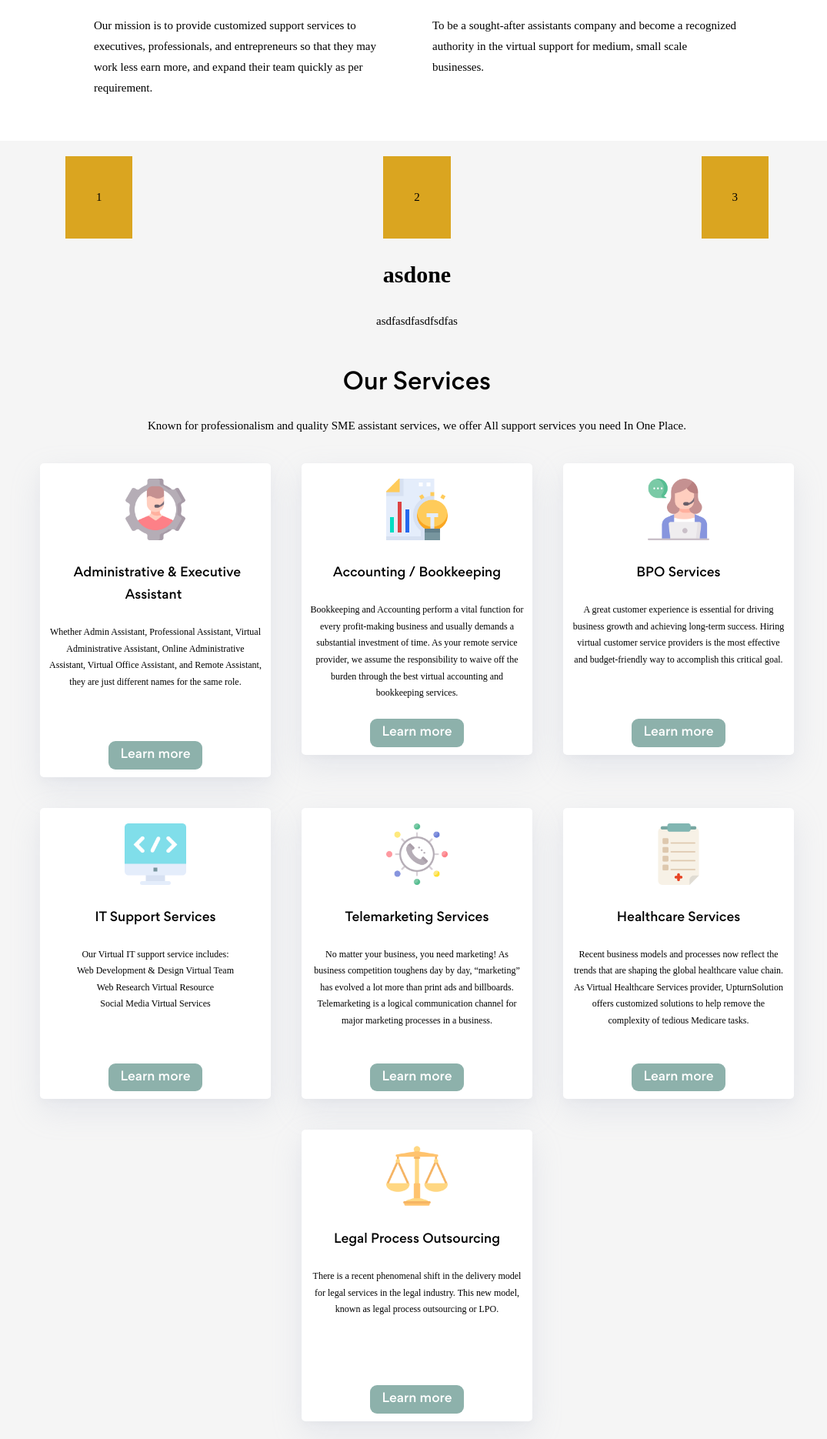
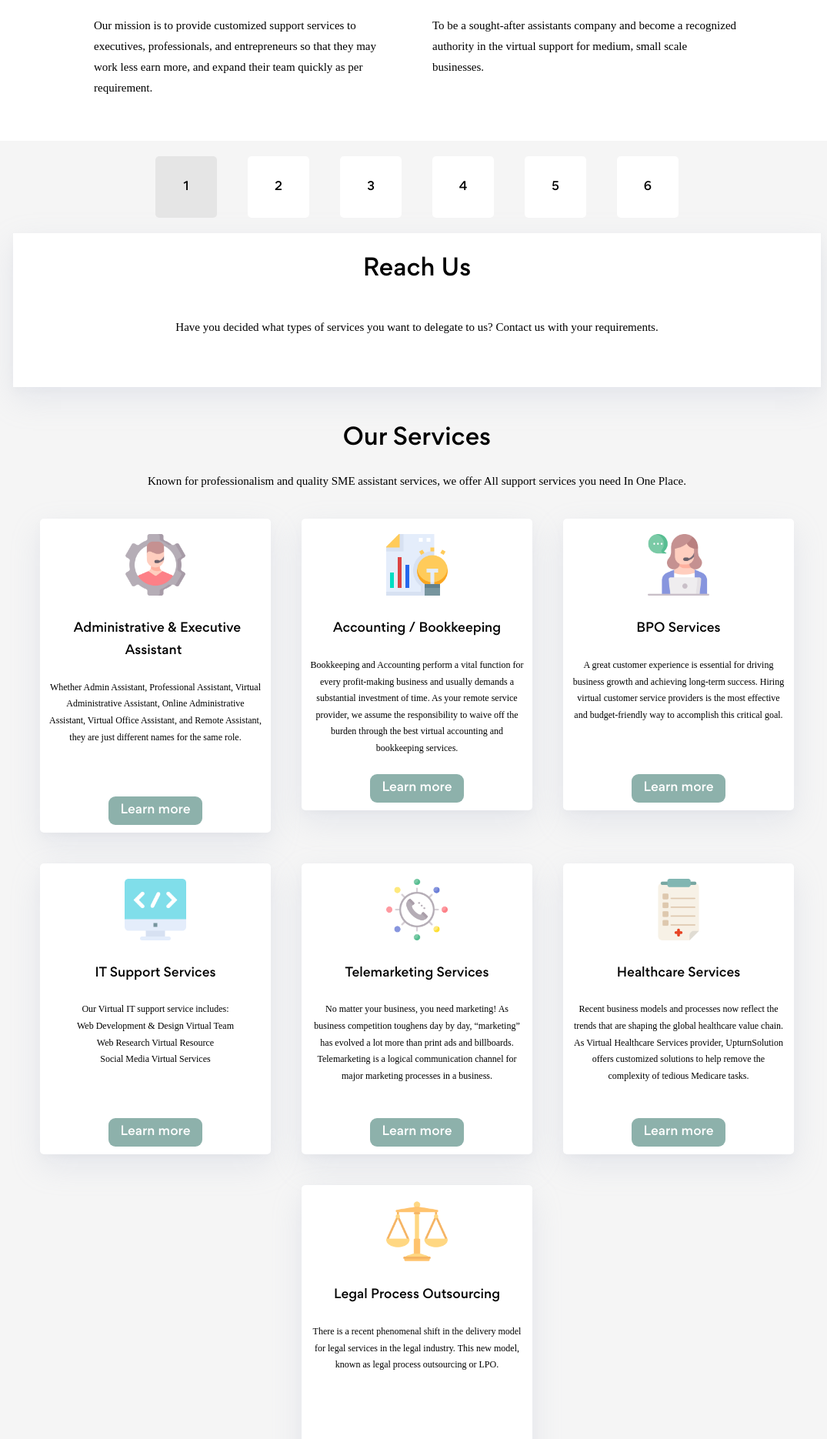
Before and after one commit to BhomBogdan/UpTurnSolution, a Jekyll site: the page built from index.html, in a window 1280 px wide. Shown: the part 715-2585 px from the top of the page at 77% size, without its empty margins (98-1173 px from the left). Built offline with Jekyll 4.4.1, drawn with Linux system fonts in a browser that asks for light colours.

Commit message:
update,process

```diff
--- a/_includes/process.html
+++ b/_includes/process.html
@@ -1,38 +1,89 @@
 <div>
-    <div class="flexbbutton">
+        <div class="tittleP"></div>
+    <div class="flexbbutton" id="buttons1">
 
-        <div class="buttonselect" id="one" value="1">1</div><div class="buttonselect" id="two" value="2">2</div><div class="buttonselect" id="three" value="3">3</div>
+        <div class="buttonselect active" id="1" >1</div>
+        <div class="buttonselect" id="2" >2</div>
+        <div class="buttonselect" id="3" >3</div>
+        <div class="buttonselect" id="4" >4</div>
+        <div class="buttonselect" id="5" >5</div>
+        <div class="buttonselect" id="6" >6</div>
+
+
+
+
     </div>
-    <div class="list2">
-        <div class="panel displayblock">
-        <h1>asdone</h1>
-        <p>asdfasdfasdfsdfas</p>
+    <div class="containerPanel">
+    <div class="panel " id ="D1">
+        <a2>Reach Us</a2>
+        <p>Have you decided what types of services you want to delegate to us? Contact us with your requirements.</p>
+        </div>
+    <div class="panel " id ="D2">
+        <a2>Schedule a meeting </a2>
+        <p>One of our Account Managers will contact you and schedule a meeting with you via the internet to discuss in detail your requirements, expectation, and delivery schedule.</p>
     </div>
-    <div class="panel displaynone">
-        <h1>asdtwo</h1>
-        <p>asdfasdfasdfsdfas</p>
+    <div class="panel " id = "D3">
+        <a2>Chose the best plan</a2>
+        <p>Once we match make the dedicated Virtual Assistant with your job, and then it's time to choose the best plan. Our friendly Account Manager will guide you through available plans suitable that suits your business, requirements, and budget.</p>
     </div>
-    <div class="panel displaynone">
-        <h1>asdthree</h1>
-        <p>asdfasdfasdfsdfas</p>
+    <div class="panel " id = "D4">
+        <a2>Send us your task</a2>
+        <p>Send us the detail of the task and every relevant information, necessary for the success of the job.</p>
+    </div>
+    <div class="panel " id = "D5">
+        <a2>Enjoy your time</a2>
+        <p>While our team of experts is executing the assigned tasks, you can put those valuable time into other important things to grow your business.</p>
+    </div>
+    <div class="panel " id = "D6">
+        <a2>Evaluate</a2>
+        <p>Our Account Manage evaluates the job process and delivery for maximum efficiency.</p>
     </div>
     </div>
 </div>
 
 
-<script>
-function first(){
-    let select1 = document.querySelectorAll(".list2");
-    if (new Set(select1.classList).has('displaynone')){
-        tag.classList.remove('displaynone');
-        tag.classList.add('displayblock');}
-    else{
-    tag.classList.add('displaynone');
-    tag.classList.remove('displayblock');}
-}
+</div>
 
 
+<script>
 
-document.getElementById('one')
-    .addEventListener('click', first);
+    //hide all divs
+    Hidepale();
+
+    //show first div
+    document.getElementById('D1').style.display = 'block';
+
+var header1 = document.getElementById("buttons1");
+    //get all elements with class .buttonselect
+var buttonS = header1.getElementsByClassName("buttonselect");
+
+    //for each .buttonselect click event
+for (var i = 0; i < buttonS.length; i++) {
+    buttonS[i].addEventListener('click',redirect,false);
+}
+function redirect(){
+        //hide all divs
+    Hidepale();
+    var activebutton = header1.getElementsByClassName("active");
+  activebutton[0].className = activebutton[0].className.replace(" active", "");
+  this.className += " active";
+
+
+	replace = this.id;
+    document.getElementById('D'+ replace).style.display = 'block';
+
+
+}
+    //function to hide all divs
+    function Hidepale() {
+        document.getElementById('D1').style.display = 'none';
+        document.getElementById('D2').style.display = 'none';
+        document.getElementById('D3').style.display = 'none';
+        document.getElementById('D4').style.display = 'none';
+        document.getElementById('D5').style.display = 'none';
+        document.getElementById('D6').style.display = 'none';
+
+    }
+
+
 </script>
--- a/_sass/process.scss
+++ b/_sass/process.scss
@@ -2,23 +2,65 @@
     display: flex;
 	flex-direction: row;
 	flex-wrap: nowrap;
-	justify-content: space-around;
+	justify-content: center;
 	align-items: center;
-    align-content: space-between;
-    margin:20px;
+    align-content: center;
+
+    margin:0 auto;
+    max-width: calc(100% - 5em);
+    width:70em;
 
 }
 .buttonselect{
-    background-color: goldenrod;
-   padding: 40px;
+    margin: 20px;
+
+    display: flex;
+    justify-content: center;
+    align-items: center;
+    background-color: white;
+text-align: center;
+font-family: Gordita medium;
+border-radius: 5px;
+ width: 80px;
+ height: 80px;
 }
+.buttonselect{  display: flex;
+  justify-content: center;
+  align-items: center;}
+.containerPanel{
+    font-family: Gordita light;
+    flex-wrap: nowrap;
+	justify-content: center;
+    align-content: center;
+    display: flex;
+    margin:0 auto;
+    max-width: calc(100% - 5em);
+    width:70em;
+    min-height: 200px;
+    background-color: white;
+    box-shadow: 0 5px 10px rgba(154,160,185,.05), 0 15px 40px rgba(166,173,201,.2);
+}
+.containerPanel a2{
+    margin-top: 20px;
+    font-family: Gordita medium;
+	text-align: center;
+	display: block;
+	font-size:30px;
+
+}
+.panel p {
+    padding: 20px;
+}
+
 .panel{
 
     text-align: center;
 }
-
-.displaynone{
-    display: none;
+.buttonselect:hover{
+    background-color: #e5e5e5;
+}
+.active{
+    background-color: #e5e5e5;
 }
 
 .displayblock{
```
